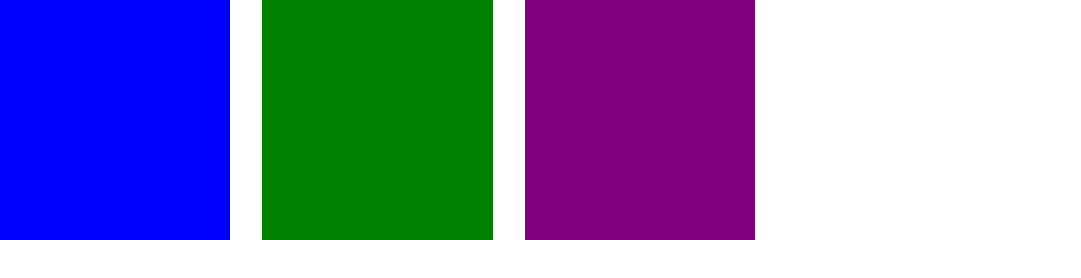
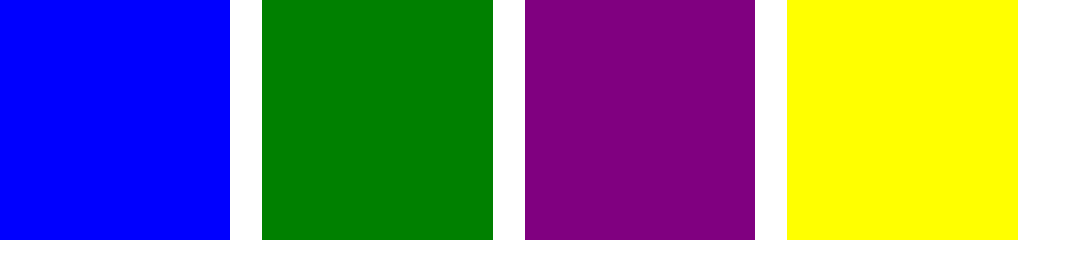
Before and after one commit to shreesantgithuber/Color-Changer, a plain HTML site: page index.html in a window 1280 px wide. Shown: the whole page, without its empty margins (0-1081 px from the left). Drawn offline with Linux system fonts and the light colour scheme.

Commit message:
add yellow color feature

```diff
--- a/index.html
+++ b/index.html
@@ -11,6 +11,7 @@
     <div class="color" id="blue"></div>
     <div class="color" id="green"></div>
     <div class="color" id="purple"></div>
+    <div class="color" id="yellow"></div>
   </div>
 </body>
 <script src="script.js"></script>
--- a/script.js
+++ b/script.js
@@ -11,6 +11,9 @@ Array.from(allContainers).map((element,index)=>{
         }else if(e.target.id==="purple")
         {
             document.body.style.backgroundColor=e.target.id;
+        }else if(e.target.id === "yellow")
+        {
+            document.body.style.backgroundColor=e.target.id;
         }
     })
 })
--- a/style.css
+++ b/style.css
@@ -20,6 +20,10 @@
     background-color: purple;
 }
 
+#yellow{
+    background-color: yellow;
+}
+
 .container{
     display: flex;
     gap:2rem;
```
